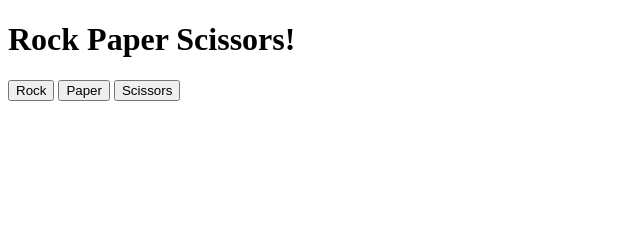
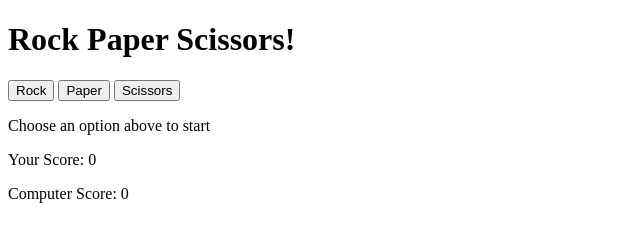
Before and after one commit to Fl4m3zz/rock-paper-scissors, a plain HTML site: page index.html in a window 1280 px wide. Shown: the whole page, without its empty margins (0-640 px from the left). Drawn offline with Linux system fonts and the light colour scheme.

Commit message:
Add results section to display scores

```diff
--- a/index.html
+++ b/index.html
@@ -12,5 +12,10 @@
 			<button class="paper">Paper</button>
 			<button class="scissors">Scissors</button>
 		</div>
+		<div class="results">
+			<p>Choose an option above to start</p>
+			<p class="human-score">Your Score: 0</p>
+			<p class="computer-score">Computer Score: 0</p>
+		</div>
 	</body>
 </html>
```
